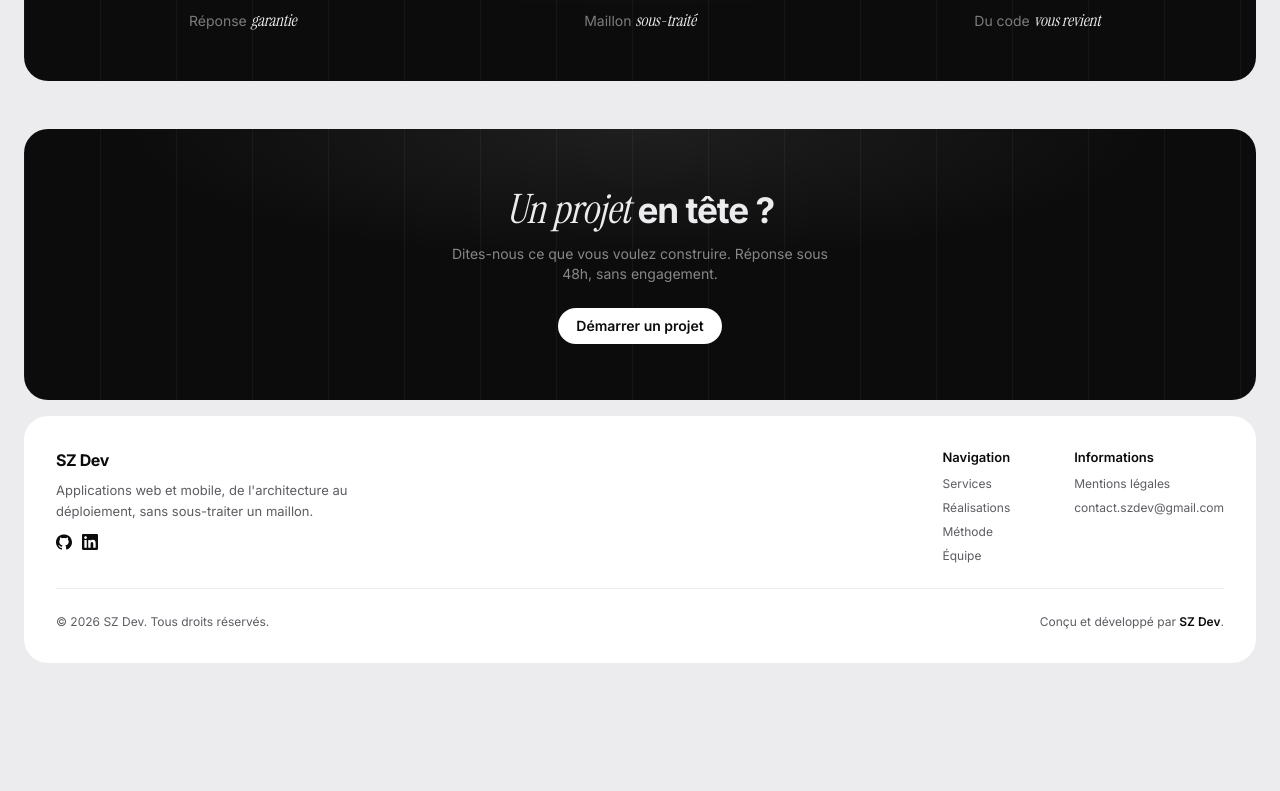
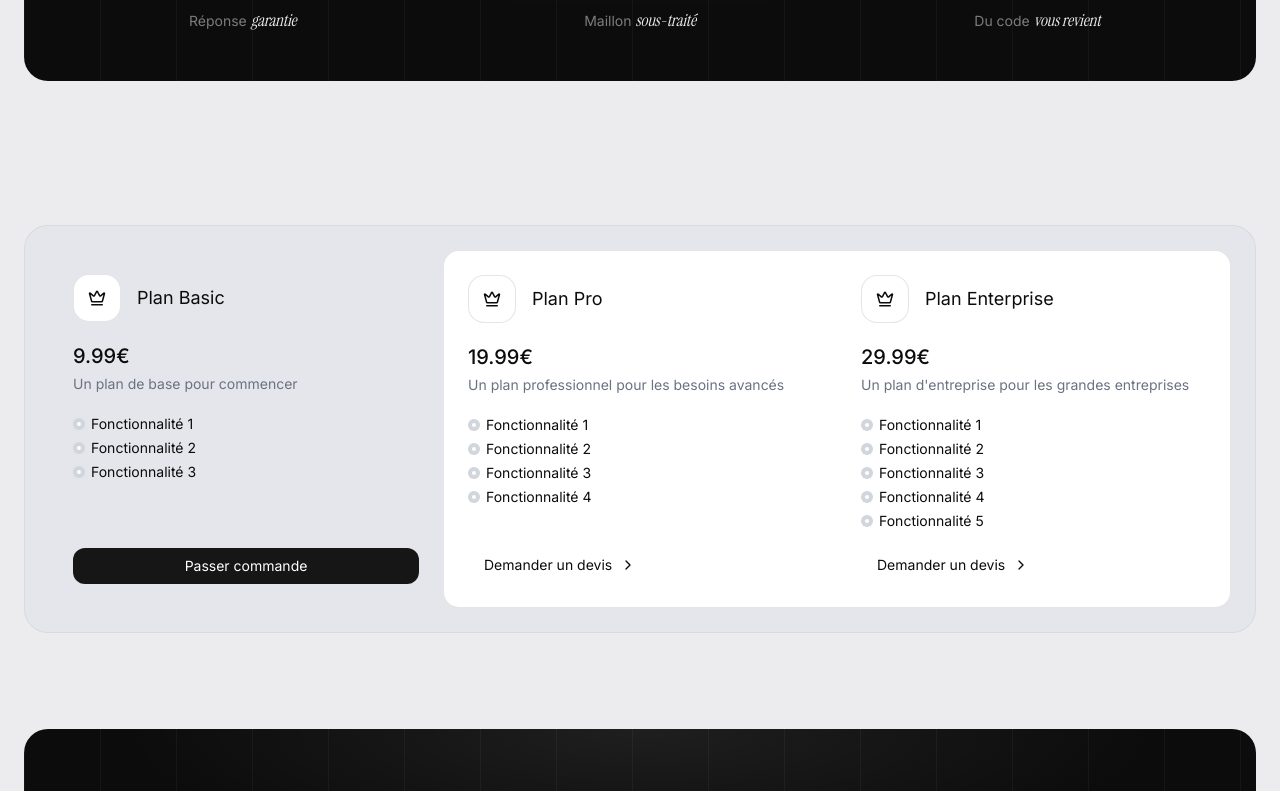
Before and after one commit to SZ-Developpement/website, a Next.js app: page / in a window 1280 px wide. Shown: the part 582-1373 px from the top of the page. Before the commit the page ends 1269 px from the top, so only its background shows below. Built offline with nearby package versions, Linux system fonts and the light colour scheme.

Commit message:
feat: ajouter le composant PlanRate et PlansCard pour afficher les tarifs des plans

```diff
--- a/app/page.tsx
+++ b/app/page.tsx
@@ -2,6 +2,7 @@ import NavBar from "@/components/layout/navbar";
 import Footer from "@/components/layout/footer";
 import Hero from "@/components/section/hero";
 import Engagements from "@/components/section/engagements";
+import PlanRate from "@/components/section/plan-rate";
 
 export default function Home() {
   return (
@@ -10,6 +11,8 @@ export default function Home() {
       <main className="flex flex-col">
         <Hero />
         <Engagements />
+
+        <PlanRate />
       </main>
       <Footer />
     </>
--- /dev/null
+++ b/components/plan/plans-card.tsx
@@ -0,0 +1,108 @@
+import { planRate } from "@/lib/sz-dev";
+import { PlanRateCardProps } from "@/lib/types";
+import { ChevronRight } from "lucide-react";
+import Link from "next/link";
+
+export default function PlansCard() {
+  return (
+    <div className="grid grid-cols-3 bg-[#e5e6eb] border border-black/5 rounded-3xl p-6">
+      {planRate
+        .filter((plan) => plan.devis === false)
+        .map((plan, index) => (
+          <PlanRateCard
+            key={index}
+            icon={plan.icon}
+            title={plan.title}
+            price={plan.price}
+            desc={plan.desc}
+            features={plan.features}
+            devis={plan.devis}
+          />
+        ))}
+
+      <div className="col-span-2 w-full flex flex-row rounded-2xl bg-[#FFFFFF] border border-black/10">
+        {planRate
+          .filter((plan) => plan.devis === true)
+          .map((plan, index) => (
+            <PlanRateCard
+              key={index}
+              icon={plan.icon}
+              title={plan.title}
+              price={plan.price}
+              desc={plan.desc}
+              features={plan.features}
+              devis={plan.devis}
+            />
+          ))}
+      </div>
+    </div>
+  );
+}
+
+function PlanRateCard({
+  icon: Icon,
+  title,
+  price,
+  desc,
+  features,
+  devis,
+}: PlanRateCardProps) {
+  return (
+    <div className={`flex flex-col gap-4 justify-between w-full p-6`}>
+      {/* Contenu du plan */}
+      <div className="flex flex-col gap-5">
+        {/* Titre du plan */}
+        <div className="flex flex-row items-center gap-4">
+          {/* Icon du plan */}
+          <div className="w-12 h-12 bg-white border border-black/10 rounded-2xl flex items-center justify-center">
+            <Icon size={18} />
+          </div>
+
+          <h2 className="text-lg">{title}</h2>
+        </div>
+
+        {/* Informations du plan */}
+        <div className="flex flex-col gap-1">
+          {/* Prix du plan */}
+          <div className="flex flex-row items-center gap-1">
+            <span className="text-xl font-medium">{price}€ </span>
+          </div>
+
+          {/* Description du plan */}
+          <p className="text-sm text-gray-500">{desc}</p>
+        </div>
+
+        {/* Fonctionnalités du plan */}
+        <ul className="flex flex-col gap-1">
+          {features.map((feature, index) => (
+            <li key={index} className="flex flex-row items-center gap-1.5">
+              <div className="w-3 h-3 bg-gray-300 rounded-full flex items-center justify-center">
+                <div className="w-1 h-1 bg-[#FFFFFF] rounded-full" />
+              </div>
+              <p className="text-sm">{feature}</p>
+            </li>
+          ))}
+        </ul>
+      </div>
+
+      <div className="flex">
+        {devis ? (
+          <Link
+            href="#"
+            className="flex flex-row items-center gap-2 text-sm py-2 px-4 cursor-pointer hover:opacity-70 transition-all duration-300"
+          >
+            Demander un devis
+            <ChevronRight size={16} />
+          </Link>
+        ) : (
+          <Link
+            href="#"
+            className="flex flex-row items-center justify-center gap-2 bg-black/90 text-sm text-white py-2 w-full rounded-xl hover:opacity-70 cursor-pointer transition-all duration-300"
+          >
+            Passer commande
+          </Link>
+        )}
+      </div>
+    </div>
+  );
+}
--- /dev/null
+++ b/components/section/plan-rate.tsx
@@ -0,0 +1,10 @@
+import Section from "@/components/layout/Section";
+import PlansCard from "../plan/plans-card";
+
+export default function PlanRate() {
+  return (
+    <Section id="plan-rate">
+      <PlansCard />
+    </Section>
+  );
+}
```
